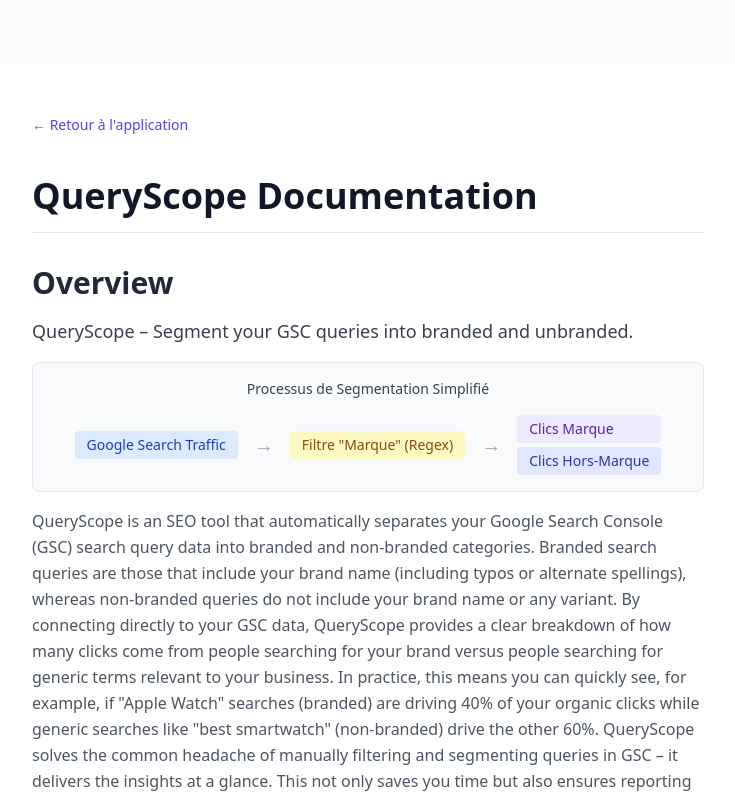
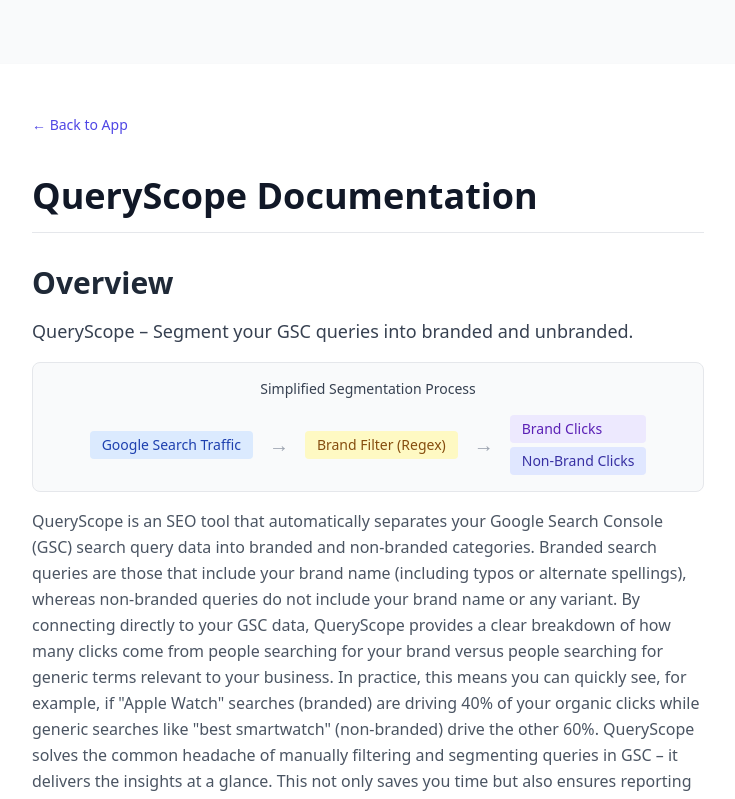
Before and after one commit to Orelrise/queryscope-deploy, a Next.js app in the folder frontend/: page /documentation in a window 1280 px wide. Shown: the top 799 px of the page, without its empty margins (272-1007 px from the left). Built offline with nearby package versions, Linux system fonts and the light colour scheme.

Commit message:
Add comparison table and translate diagrams to English

```diff
--- a/frontend/src/app/documentation/page.tsx
+++ b/frontend/src/app/documentation/page.tsx
@@ -16,7 +16,7 @@
         {/* Bouton Retour */}
         <div className="mb-10">
           <Link href="/" legacyBehavior>
-            <a className="text-indigo-600 hover:text-indigo-800 transition-colors duration-200 no-underline text-sm font-medium">&larr; Retour à l'application</a>
+            <a className="text-indigo-600 hover:text-indigo-800 transition-colors duration-200 no-underline text-sm font-medium">&larr; Back to App</a>
           </Link>
         </div>
 
@@ -27,21 +27,21 @@
             <h2 className="text-2xl sm:text-3xl font-semibold text-gray-800">Overview</h2>
             <p className="text-lg text-gray-700 leading-relaxed">QueryScope – Segment your GSC queries into branded and unbranded.</p>
 
-            {/* Schéma de Segmentation CSS */}
+            {/* Simplified Segmentation Schema - English */}
             <div className="my-8 p-4 border border-gray-200 rounded-lg bg-gray-50">
-              <div className="text-center text-sm font-medium text-gray-700 mb-4">Processus de Segmentation Simplifié</div>
+              <div className="text-center text-sm font-medium text-gray-700 mb-4">Simplified Segmentation Process</div>
               <div className="flex flex-col items-center space-y-2 sm:flex-row sm:space-y-0 sm:space-x-4 sm:justify-center">
                 <div className="px-3 py-1 bg-blue-100 text-blue-800 rounded text-sm">Google Search Traffic</div>
                 <div className="text-gray-400 text-xl font-light sm:rotate-0 rotate-90">→</div>
-                <div className="px-3 py-1 bg-yellow-100 text-yellow-800 rounded text-sm">Filtre "Marque" (Regex)</div>
+                <div className="px-3 py-1 bg-yellow-100 text-yellow-800 rounded text-sm">Brand Filter (Regex)</div>
                 <div className="text-gray-400 text-xl font-light sm:rotate-0 rotate-90">→</div>
                 <div className="flex flex-col space-y-1">
-                   <div className="px-3 py-1 bg-violet-100 text-violet-800 rounded text-sm">Clics Marque</div>
-                   <div className="px-3 py-1 bg-indigo-100 text-indigo-800 rounded text-sm">Clics Hors-Marque</div>
+                   <div className="px-3 py-1 bg-violet-100 text-violet-800 rounded text-sm">Brand Clicks</div>
+                   <div className="px-3 py-1 bg-indigo-100 text-indigo-800 rounded text-sm">Non-Brand Clicks</div>
                 </div>
               </div>
             </div>
-            {/* Fin Schéma */}
+            {/* End Schema */}
 
             <p className="text-gray-600 leading-relaxed">QueryScope is an SEO tool that automatically separates your Google Search Console (GSC) search query data into branded and non-branded categories. Branded search queries are those that include your brand name (including typos or alternate spellings), whereas non-branded queries do not include your brand name or any variant. By connecting directly to your GSC data, QueryScope provides a clear breakdown of how many clicks come from people searching for your brand versus people searching for generic terms relevant to your business. In practice, this means you can quickly see, for example, if "Apple Watch" searches (branded) are driving 40% of your organic clicks while generic searches like "best smartwatch" (non-branded) drive the other 60%. QueryScope solves the common headache of manually filtering and segmenting queries in GSC – it delivers the insights at a glance. This not only saves you time but also ensures reporting is accurate and focused on the right metrics. In short, QueryScope gives SEO professionals and marketers clarity on the makeup of their organic traffic, enabling better strategic decisions with minimal effort.</p>
           </section>
@@ -180,18 +180,18 @@
               <li>
                 Google Data Sampling & Omission: Google Search Console does not always report all queries, especially those with extremely low volumes or those filtered for privacy. This means the data QueryScope analyzes is an extensive sample of your traffic, but it may not include every single long-tail query.
 
-                {/* Schéma Échantillonnage CSS */}
+                {/* GSC Sampling Schema - English */}
                 <div className="my-4 p-3 border border-gray-200 rounded-lg bg-gray-50 text-xs text-center">
-                  <div className="font-medium text-gray-600 mb-2">Concept d'Échantillonnage GSC</div>
+                  <div className="font-medium text-gray-600 mb-2">GSC Sampling Concept</div>
                   <div className="relative border-2 border-dashed border-gray-400 p-6 rounded">
-                    <span className="absolute -top-2 left-2 bg-gray-50 px-1 text-gray-500">Toutes les Recherches</span>
+                    <span className="absolute -top-2 left-2 bg-gray-50 px-1 text-gray-500">All Searches</span>
                     <div className="border border-blue-300 bg-blue-50 p-3 rounded">
-                      <span className="text-blue-800">Données Rapportées par l'API GSC</span>
+                      <span className="text-blue-800">Data Reported by GSC API</span>
                     </div>
-                    <div className="absolute -bottom-2 right-2 bg-gray-50 px-1 text-gray-500 italic">Différence = Échantillonnage & Confidentialité</div>
+                    <div className="absolute -bottom-2 right-2 bg-gray-50 px-1 text-gray-500 italic">Difference = Sampling & Privacy</div>
                   </div>
                 </div>
-                {/* Fin Schéma */}
+                {/* End Schema */}
 
                 In practice, you might notice that if you add branded and non-branded clicks from QueryScope, the sum can be slightly lower than the total clicks reported in GSC's overview. Google's own documentation notes that filtering by queries (e.g., using "contains" or regex filters) might not capture 100% of the total, so filtered totals may not equal the unfiltered total. Implication: The percentages and numbers are accurate for the data retrieved, but consider them an approximation of the true total distribution. They are usually very close, but minor discrepancies are normal due to GSC's data aggregation methods.
               </li>
@@ -211,7 +211,7 @@
            {/* Bouton Retour */}
           <div className="mt-12 text-center">
             <Link href="/" legacyBehavior>
-              <a className="text-indigo-600 hover:text-indigo-800 transition-colors duration-200 no-underline text-sm font-medium">&larr; Retour à l'application</a>
+              <a className="text-indigo-600 hover:text-indigo-800 transition-colors duration-200 no-underline text-sm font-medium">&larr; Back to App</a>
             </Link>
           </div>
         </article>
```
